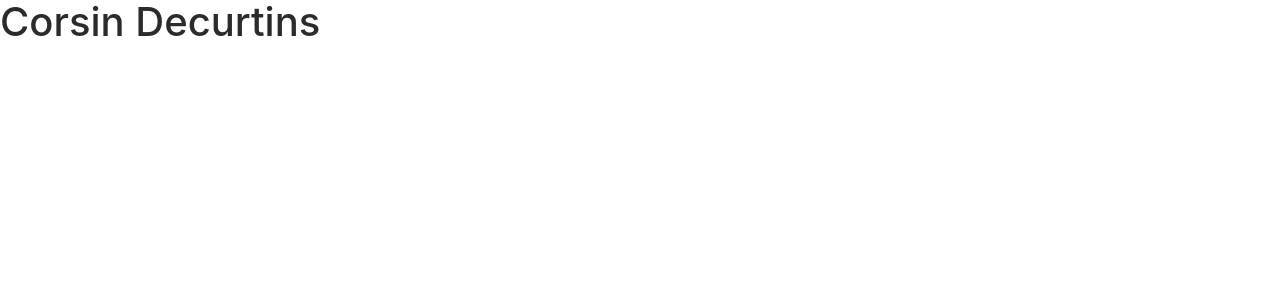
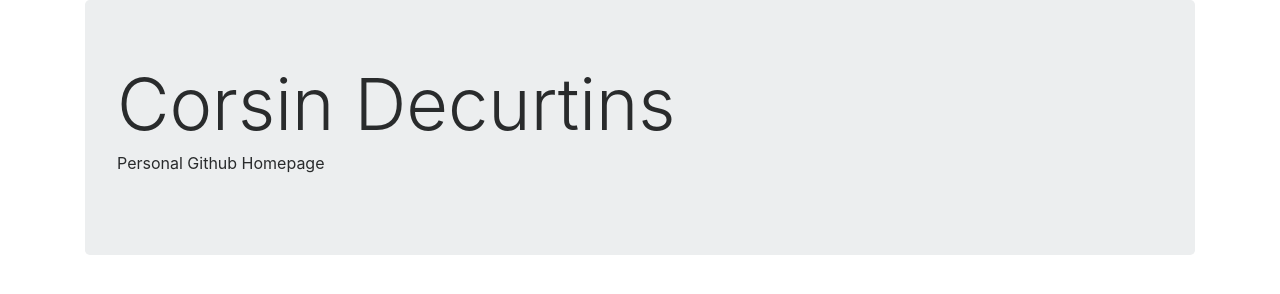
Before and after one commit to corsin/corsin.github.io, a plain HTML site: page index.html in a window 1280 px wide. Drawn offline with nearby package versions, Linux system fonts and the light colour scheme.

Commit message:
Basic index.html extended

```diff
--- a/index.html
+++ b/index.html
@@ -9,6 +9,12 @@
 </head>
 
 <body>
-<h1>Corsin Decurtins</h1>
+<div class="container">
+    <div class="jumbotron">
+        <h1 class="display-3">Corsin Decurtins
+        </h1>
+        <p>Personal Github Homepage</p>
+    </div>
+</div>
 </body>
 </html>
```
